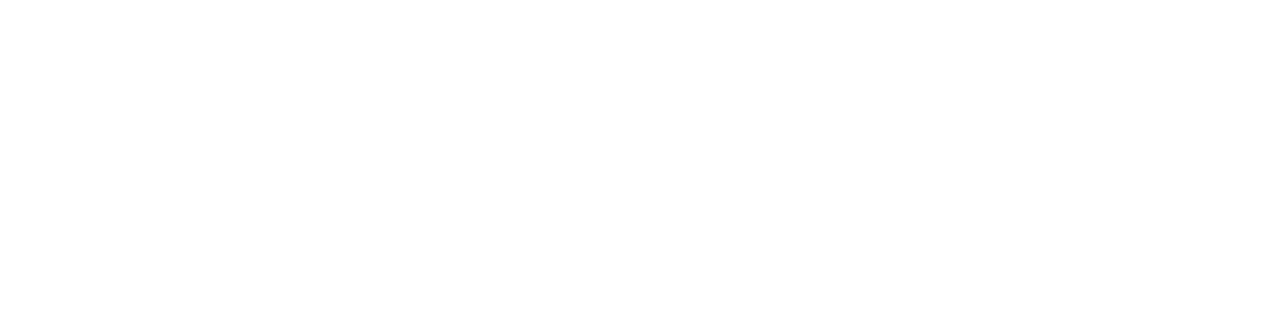
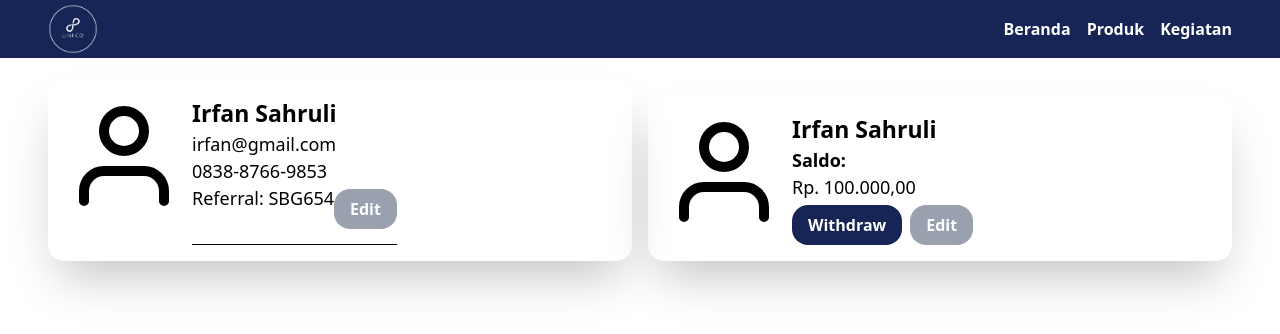
Before and after one commit to IrfanSahruli/LinkCo-User, a React (Vite) app: page /profile in a window 1280 px wide. Before the commit this address had no page. Shown: the top 334 px of the page. Built offline with nearby package versions, Linux system fonts and the light colour scheme.

Commit message:
Mulai membuat halaman profile user

```diff
--- a/src/App.jsx
+++ b/src/App.jsx
@@ -6,6 +6,7 @@
 import HomePage from './pages/HomePage/HomePage';
 import Product from './pages/Product/Product';
 import DetailProduct from './pages/Product/[id]/DetailProduct';
+import Profile from './pages/Profile/Profile';
 
 function App() {
   return (
@@ -60,6 +61,14 @@
               </>
             }
           />
+          <Route
+            path='/profile'
+            element={
+              <>
+                <Profile />
+              </>
+            }
+          />
         </Routes>
       </Router>
     </>
--- /dev/null
+++ b/src/pages/Profile/Profile.tsx
@@ -0,0 +1,65 @@
+import React from 'react'
+import { FiUser } from 'react-icons/fi';
+import Navbar from '../../components/Navbar';
+
+const Profile = () => {
+    return (
+        <div className='bg-white'>
+            <Navbar />
+            <div className='grid grid-cols-1 md:grid-cols-2 pt-28 md:pt-20 px-6 md:px-12 md:gap-x-4'>
+                <div className='flex rounded-2xl shadow-2xl px-4 py-4'>
+                    <FiUser
+                        className='h-30 w-30'
+                    />
+                    <div className='ml-2 border-b'>
+                        <h3 className='text-[23px] font-bold'>
+                            Irfan Sahruli
+                        </h3>
+                        <p className='text-[18px]'>
+                            irfan@gmail.com
+                        </p>
+                        <p className='text-[18px]'>
+                            0838-8766-9853
+                        </p>
+                        <div className='flex justify-between'>
+                            <p className='text-[18px]'>
+                                Referral: SBG654
+                            </p>
+                            <button className='bg-gray-400 px-4 py-2 text-white font-semibold rounded-2xl mt-1
+                                right-0'
+                            >
+                                Edit
+                            </button>
+                        </div>
+                    </div>
+                </div>
+                <div className='flex rounded-2xl shadow-2xl px-4 py-4 mt-4'>
+                    <FiUser
+                        className='h-30 w-30'
+                    />
+                    <div className='ml-2'>
+                        <h3 className='text-[23px] font-bold'>
+                            Irfan Sahruli
+                        </h3>
+                        <h4 className='text-[18px] font-semibold'>
+                            Saldo:
+                        </h4>
+                        <p className='text-[18px]'>
+                            Rp. 100.000,00
+                        </p>
+                        <div className='flex gap-x-2'>
+                            <button className='bg-blue-950 px-4 py-2 text-white font-semibold rounded-2xl mt-1'>
+                                Withdraw
+                            </button>
+                            <button className='bg-gray-400 px-4 py-2 text-white font-semibold rounded-2xl mt-1'>
+                                Edit
+                            </button>
+                        </div>
+                    </div>
+                </div>
+            </div>
+        </div>
+    )
+};
+
+export default Profile;
```
